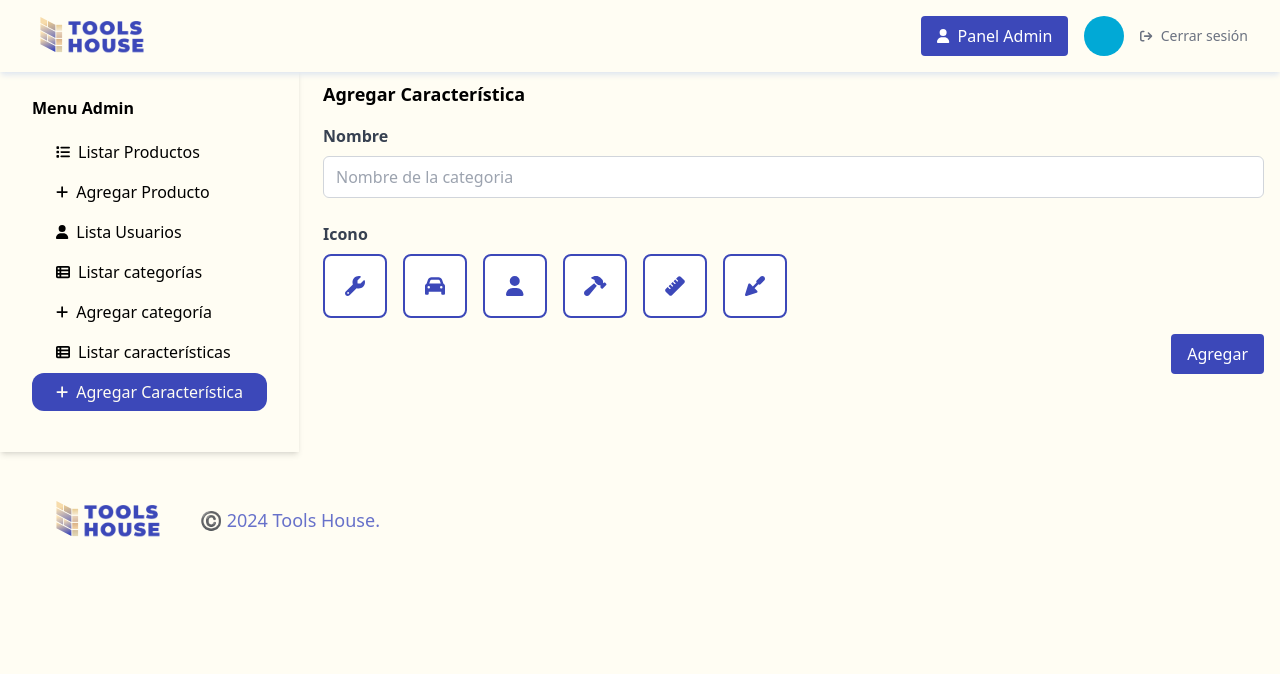
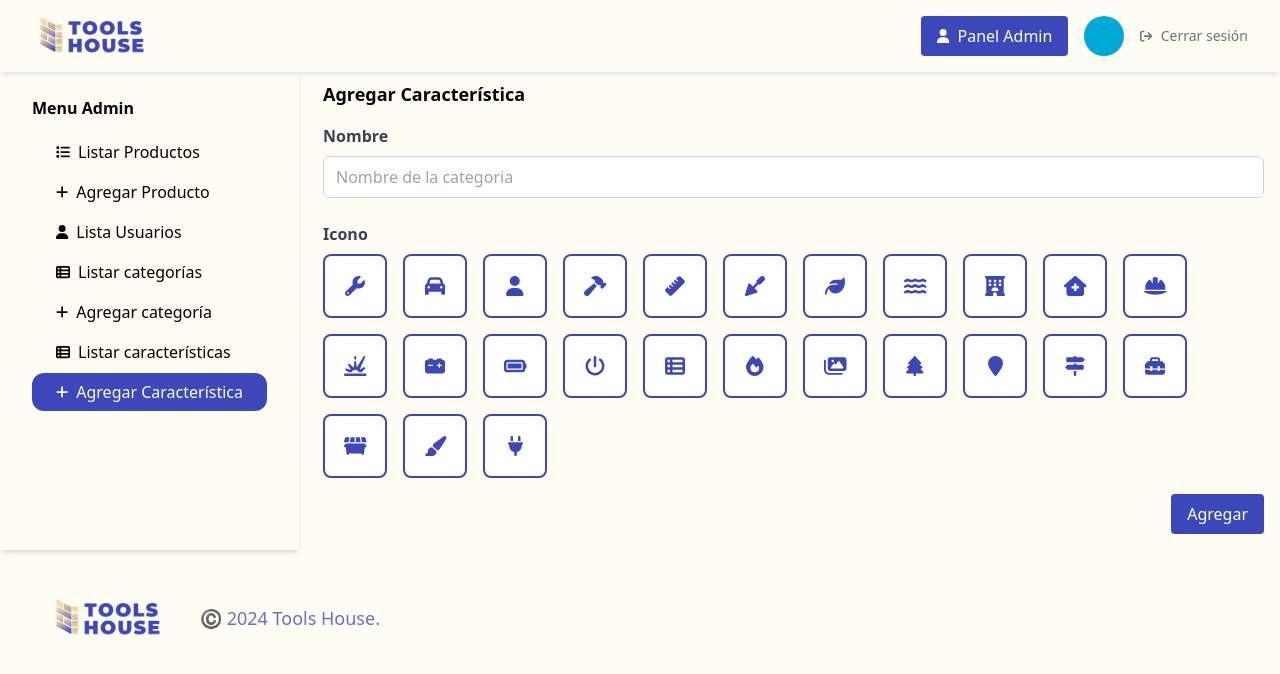
Before and after one commit to proyecto-Integrador-CTD-2024-E2/frontend-react, a React (Vite) app: page /admin/caracteristicas/agregar in a window 1280 px wide. Shown: the top 674 px of the page. Built offline with nearby package versions, Linux system fonts and the light colour scheme; no server answers; sample sign-in values are in the browser's storage.

Commit message:
Bug editar y eliminar caracteristicas, avance en editar y agregar producto

```diff
--- a/src/Routers/AgregarCaracteristica.jsx
+++ b/src/Routers/AgregarCaracteristica.jsx
@@ -5,7 +5,33 @@ import { FontAwesomeIcon } from "@fortawesome/react-fontawesome";
 import { getIconByName } from "./../utilities/icons";
 import { useAuth } from "../Context/AuthContext";
 
-const iconNames = ["wrench", "car", "user", "hammer", "ruler", "trowel"];
+const iconNames = [
+  "wrench",
+  "car",
+  "user",
+  "hammer",
+  "ruler",
+  "trowel",
+  "leaf",
+  "water",
+  "hotel",
+  "houseMedical",
+  "helmetSafety",
+  "explosion",
+  "carBattery",
+  "batteryFull",
+  "powerOff",
+  "tableList",
+  "fire",
+  "images",
+  "tree",
+  "mapMarker",
+  "mapSigns",
+  "toolbox",
+  "dumpster",
+  "paintBrush",
+  "plug"
+];
 
 const AgregarCaracteristica = () => {
   const { id } = useParams();
@@ -37,7 +63,7 @@ const AgregarCaracteristica = () => {
         .catch((error) => {
           console.error("Error:", error.message);
           toast.error(
-            `Ha ocurrido un problema al obtener la categoria. ${error.message}`
+            `Ha ocurrido un problema al obtener la caracteristica. ${error.message}`
           );
         });
     }
@@ -61,7 +87,7 @@ const AgregarCaracteristica = () => {
 
     if (!isAllFieldsNonEmpty()) {
       toast.error(
-        "Hay campos vacios, rellena todos para poder agregar la categoria."
+        "Hay campos vacios, rellena todos para poder agregar la caracteristica."
       );
       return;
     }
@@ -74,7 +100,7 @@ const AgregarCaracteristica = () => {
           method: "PUT",
           headers: {
             "Content-Type": "application/json",
-            Authorization: `Bearer ${token}`,
+            'Authorization': `Bearer ${token}`,
           },
           body: JSON.stringify({
             id: caracteristicaData.id,
@@ -104,7 +130,7 @@ const AgregarCaracteristica = () => {
           method: "POST",
           headers: {
             "Content-Type": "application/json",
-            Authorization: `Bearer ${token}`,
+            'Authorization': `Bearer ${token}`
           },
           body: JSON.stringify({
             id: caracteristicaData.id,
--- a/src/Routers/AgregarCategoria.jsx
+++ b/src/Routers/AgregarCategoria.jsx
@@ -5,7 +5,33 @@ import { FontAwesomeIcon } from "@fortawesome/react-fontawesome";
 import { getIconByName } from "./../utilities/icons";
 import { useAuth } from "../Context/AuthContext";
 
-const iconNames = ["wrench", "car", "user", "hammer", "ruler", "trowel"];
+const iconNames = [
+  "wrench",
+  "car",
+  "user",
+  "hammer",
+  "ruler",
+  "trowel",
+  "leaf",
+  "water",
+  "hotel",
+  "houseMedical",
+  "helmetSafety",
+  "explosion",
+  "carBattery",
+  "batteryFull",
+  "powerOff",
+  "tableList",
+  "fire",
+  "images",
+  "tree",
+  "mapMarker",
+  "mapSigns",
+  "toolbox",
+  "dumpster",
+  "paintBrush",
+  "plug"
+  ];
 
 const AgregarCategoria = () => {
   const { id } = useParams();
--- a/src/Routers/AgregarProductos.jsx
+++ b/src/Routers/AgregarProductos.jsx
@@ -12,12 +12,13 @@ const AgregarProductos = () => {
     precio: 0,
     categoria: "",
     disponibilidad: "",
-    caracteristicas: Array(1).fill({ tirulo: ""}),
+    caracteristicas:[],
     imageUrls: Array(1).fill({ url: "" }),
   });
   const { isLogged, token } = useAuth();
   const { id } = useParams();
   const [categorias, setCategorias] = useState([]);
+  const [caracteristicas, setCaracteristicas] =useState([])
 
   useEffect(() => {
     if(id) {
@@ -49,9 +50,11 @@ const AgregarProductos = () => {
         );
       })
 
+    }
+  }, [id])
 
-    }
-  }, [id]) // realice este useEffect para poder actualizar el producto por id
+
+
   const isFieldEmpty = (fieldName) => !productData[fieldName];
   const isAllFieldsNonEmpty = () =>
     !(
@@ -63,10 +66,59 @@ const AgregarProductos = () => {
     );
 
   const handleInputChange = (e) => {
-    const { id, value } = e.target;
-    setProductData((prevData) => ({ ...prevData, [id]: value }));
+      const { id, value } = e.target;
+      setProductData((prevData) => ({ ...prevData, [id]: value }));
+    };
+
+  const handleCheckboxChange = (id, checked) => {
+    console.log('handleCheckboxChange')
+
+
+    setProductData((prevData) => {
+
+      const existeCaracteristica = prevData.caracteristicas.some(caracteristica => caracteristica.id == id);
+      console.log(prevData.caracteristicas)
+      console.log(id, checked)
+      console.log(existeCaracteristica)
+      if (checked && !existeCaracteristica) {
+
+        const newCaracteristica = caracteristicas.find(caracteristica => caracteristica.id == id);
+        const result =
+        {
+          ...prevData,
+          caracteristicas: [
+            ...prevData.caracteristicas,
+            newCaracteristica
+          ]
+        }
+        console.log(result)
+        return result;
+      }
+
+      if(!checked && existeCaracteristica) {
+
+        const result = {
+          ...prevData,
+          caracteristicas: [
+            ...prevData.caracteristicas.filter(caracteristica => caracteristica.id != id),
+          ]
+        }
+        console.log(result)
+        return result;
+      }
+
+      return prevData;
+    });
   };
 
+const handleCheckboxInputChange = (e) => {
+  console.log('handleCheckboxInputChange')
+  console.log(e)
+  const { value, checked } = e.target;
+  console.log(value, checked)
+
+  handleCheckboxChange(value, checked);
+};
   const handleImageUrlChange = (index, event) => {
     const inputValue = event.target.value.trim();
 
@@ -113,6 +165,7 @@ const AgregarProductos = () => {
             'Authorization': `Bearer ${token}`
           },
           body: JSON.stringify({
+            id: productData.id,
             categoria: productData.categoria,
             stock: productData.stock,
             precio: productData.precio,
@@ -152,6 +205,7 @@ const AgregarProductos = () => {
             disponibilidad: true,
             nombre: productData.nombre,
             descripcion: productData.descripcion,
+            caracteristicas:productData.caracteristicas.fill((titulo) => titulo !== ""),
             imagenes: productData.imageUrls.filter((url) => url !== ""),
           }),
         });
@@ -183,7 +237,7 @@ const AgregarProductos = () => {
 
       headers: {
         "Content-Type": "application/json",
-        Authorization: `Bearer ${token}`,
+        'Authorization': `Bearer ${token}`
       },
     })
       .then((res) => res.json())
@@ -192,13 +246,46 @@ const AgregarProductos = () => {
         const categorias = responseData.map((categoria) => ({
           id: categoria.id,
           titulo: categoria.titulo,
-          descripcion: categoria.descripcion,
           icono: categoria.icono,
         }));
 
         setCategorias(categorias);
       });
   }, []);
+  console.log(categorias);
+
+   useEffect(() => {
+     fetch("http://localhost:8080/Caracteristicas", {
+       method: "GET",
+
+       headers: {
+         "Content-Type": "application/json",
+         'Authorization': `Bearer ${token}`
+       },
+     })
+       .then((res) => res.json())
+       .then((responseData) => {
+
+         const caracteristicas = responseData.map((caracteristica) => ({
+           id: caracteristica.id,
+           titulo: caracteristica.titulo,
+           icono: caracteristica.icono,
+         }));
+
+         setCaracteristicas(caracteristicas);
+       });
+   }, []);
+
+   console.log(caracteristicas);
+
+  // const caracteristicas = [
+  //   { id: 1, titulo: "Electrico", icono: "bucket", },
+  //   { id: 2, titulo: "Manual", icono: "hammer", },
+  //   { id: 3, titulo: "Carga rapida", icono: "carBattery", },
+  //   { id: 4, titulo: "Repuestos", icono: "paintBrush", },
+  //   { id: 5, titulo: "Facil agarre", icono: "trowel", },
+  //   { id: 6, titulo: "facil Armado", icono: "powerOff", },
+  // ];
 
   return (
     <div className="mx-auto p-8 w-full">
@@ -230,6 +317,7 @@ const AgregarProductos = () => {
               />
             </div>
             <br />
+
             <h5 className="text-white text-lg font-semibold mb-2">
               Informacion Adicional
             </h5>
@@ -267,11 +355,31 @@ const AgregarProductos = () => {
               >
                 <option hidden>Seleccionar...</option>
                 {categorias.map((categoria) => (
-              <option key={categoria.id} value={categoria.titulo}>{categoria.titulo}</option>
+              <option key={categoria.id} value={categoria.id}>{categoria.titulo}</option>
                  ))}
               </select>
             </div>
+
             <br />
+
+            <h5 className="text-white text-lg font-semibold mb-2">Características</h5>
+            <div className="bg-colorSecundario text-white rounded-xl p-4">
+             <label>Opciones:</label>
+              {caracteristicas.map((caracteristica) => (
+              <div key={caracteristica.id}>
+                <input
+                type="checkbox"
+                id={`opcion${caracteristica.id}`}
+                name="caracteristicas"
+                value={caracteristica.id}
+                // checked={productData.caracteristicas.includes(caracteristica.id)}
+                onChange={handleCheckboxInputChange}
+                />
+                <label htmlFor={`opcion${caracteristica.id}`}>{caracteristica.titulo}</label>
+              </div>
+               ))}
+            </div>
+
             <h5 className="text-white text-lg font-semibold mb-2">Imagenes</h5>
             <div className="bg-colorSecundario text-white rounded-xl p-4">
               {productData.imageUrls.map((imgObj, index) => (
@@ -311,6 +419,7 @@ const AgregarProductos = () => {
             </div>
           </div>
         </div>
+
         <div className="flex justify-center gap-4 mt-4">
           <button
             type="button"
--- a/src/Routers/ListarCaracteristicas.jsx
+++ b/src/Routers/ListarCaracteristicas.jsx
@@ -13,7 +13,7 @@ const ListarCaracteristicas = () => {
 
       headers: {
         "Content-Type": "application/json",
-        Authorization: `Bearer ${token}`,
+        'Authorization': `Bearer ${token}`
       },
     })
       .then((res) => res.json())
```
